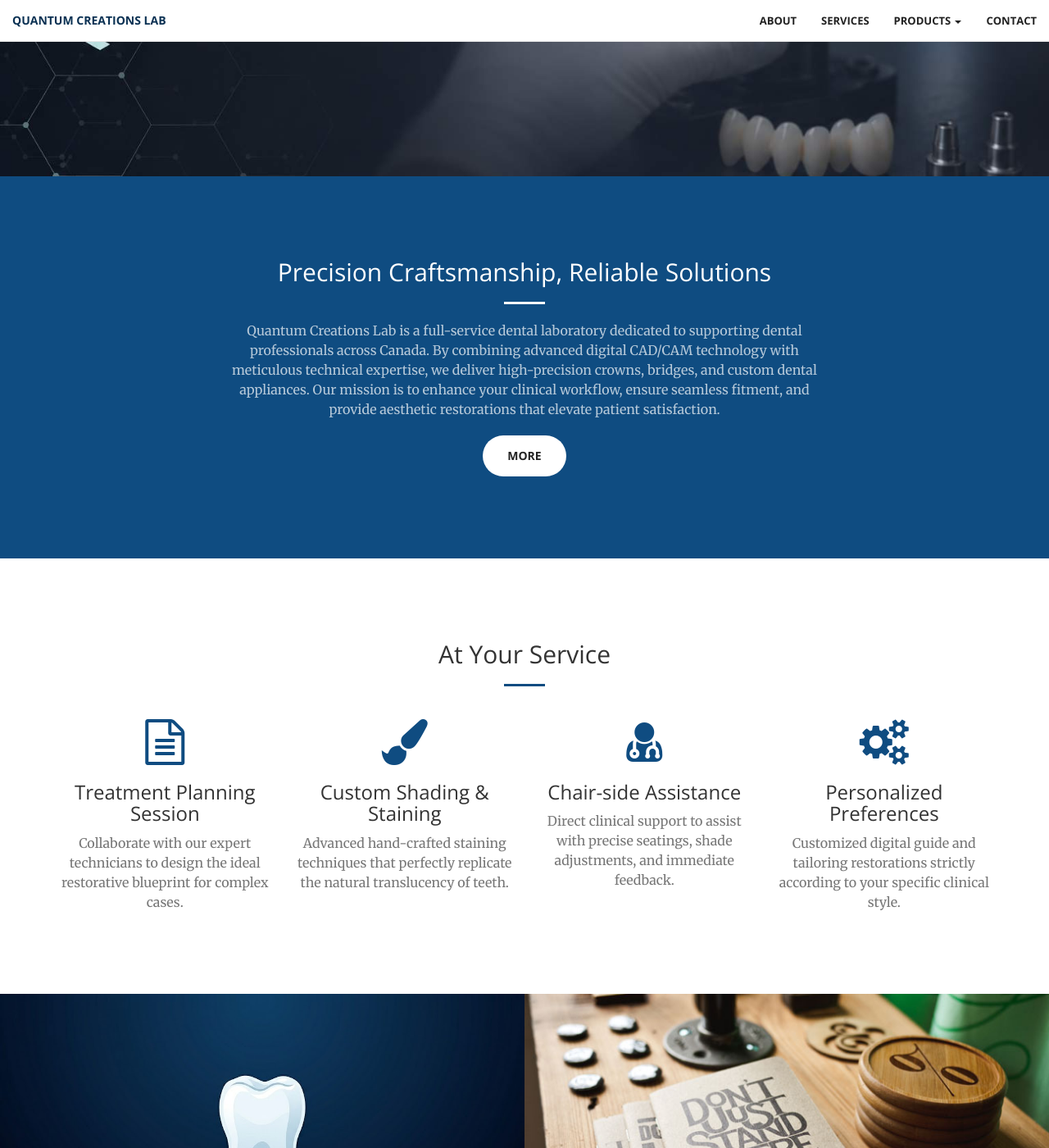
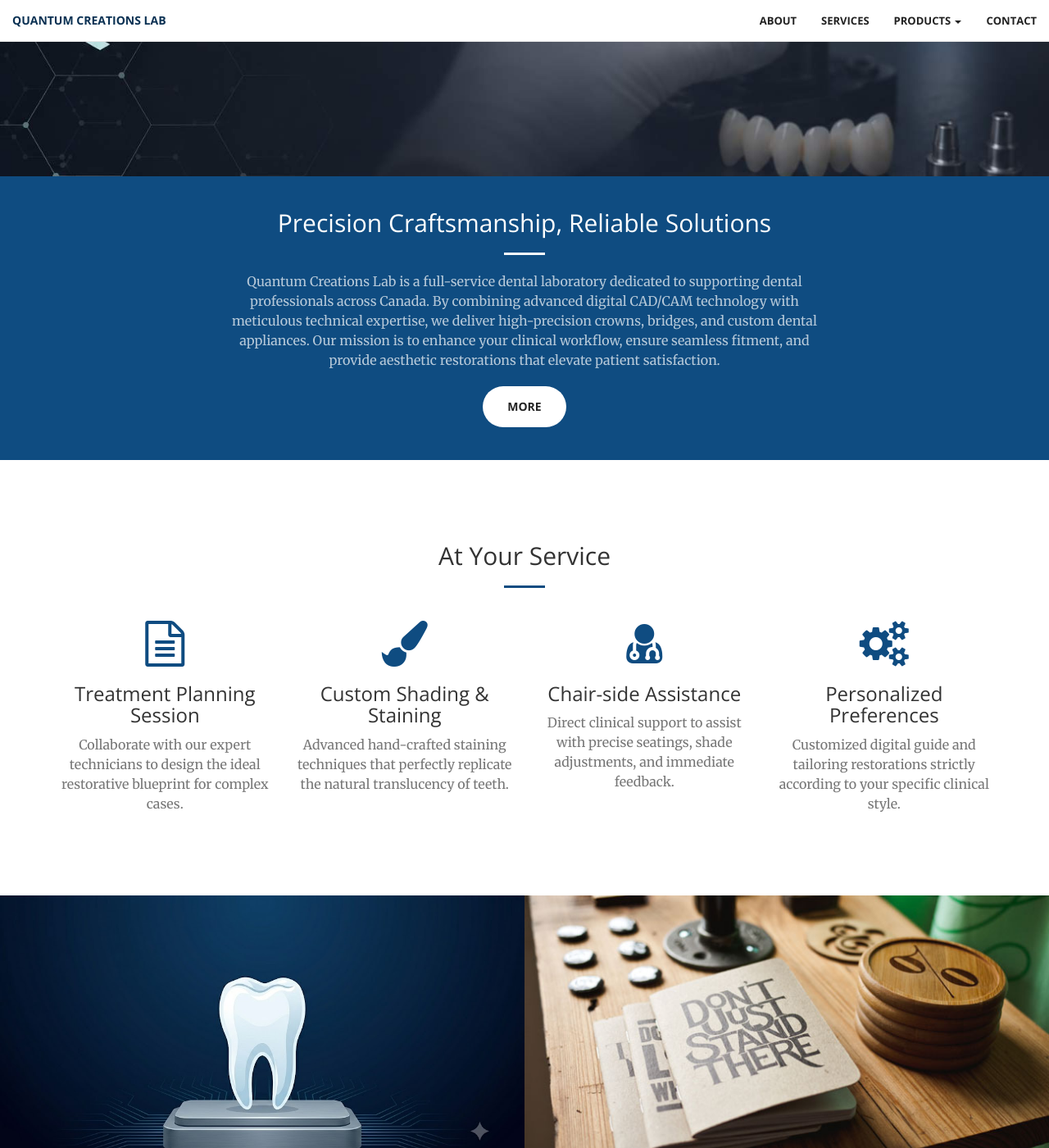
Before and after one commit to jj2hh/quantumlab, a Jekyll site: the page built from index.html, in a window 1280 px wide and 1400 px high, scrolled down 435 px. Shown: the whole window at 82% size. Built offline with Jekyll 4.4.1, drawn with Linux system fonts in a browser that asks for light colours.

Commit message:
Update _base.scss

```diff
--- a/_sass/_base.scss
+++ b/_sass/_base.scss
@@ -178,7 +178,7 @@ header {
     .header-content {
         position: relative;
         text-align: center;
-        padding: 100px 15px 100px;
+        padding: 50px 15px 50px;
         width: 100%;
         .header-content-inner {
             h1 {
@@ -220,6 +220,10 @@ header {
             }
         }
     }
+}
+
+#about {
+    padding: 40px 0;
 }
 
 // Sections
```
